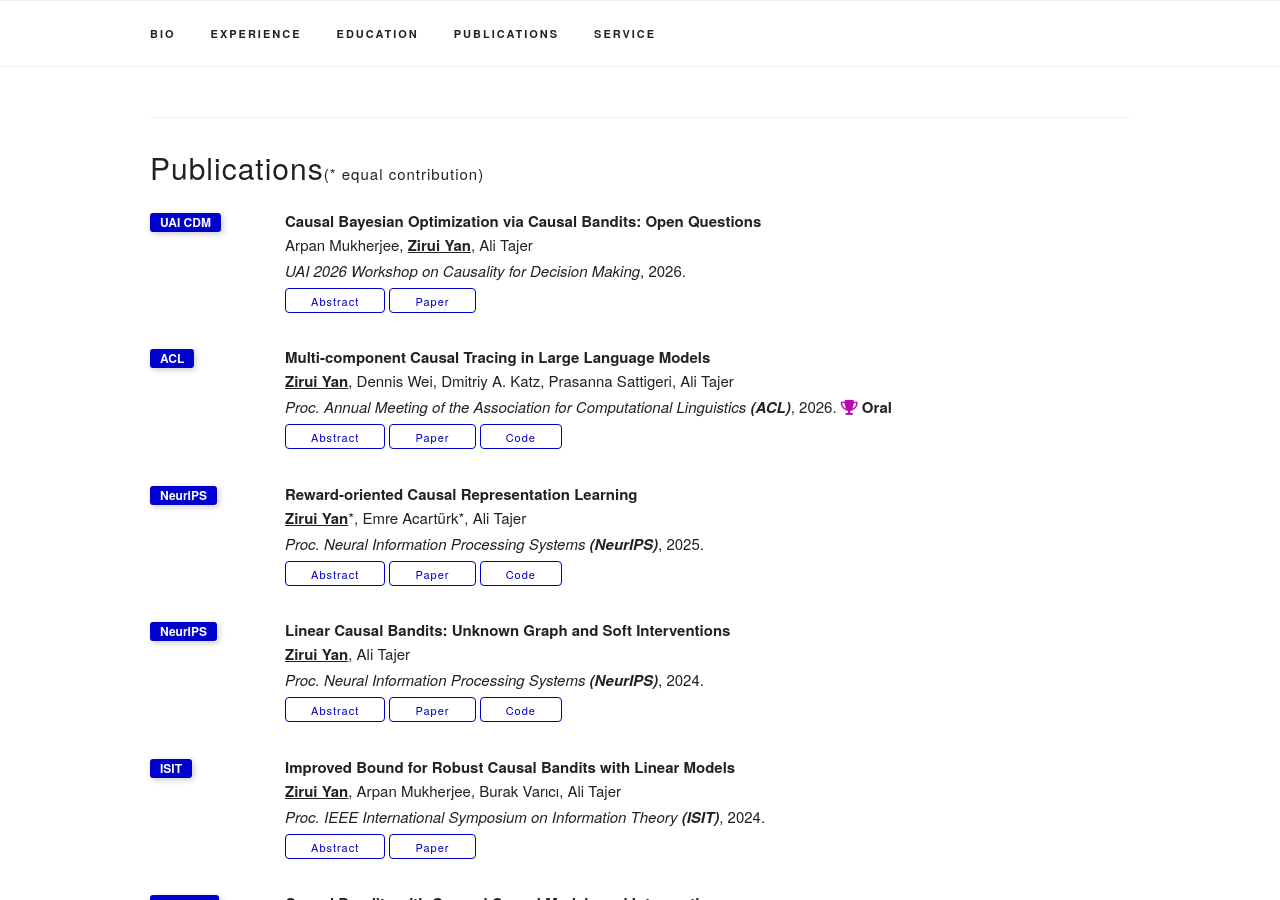
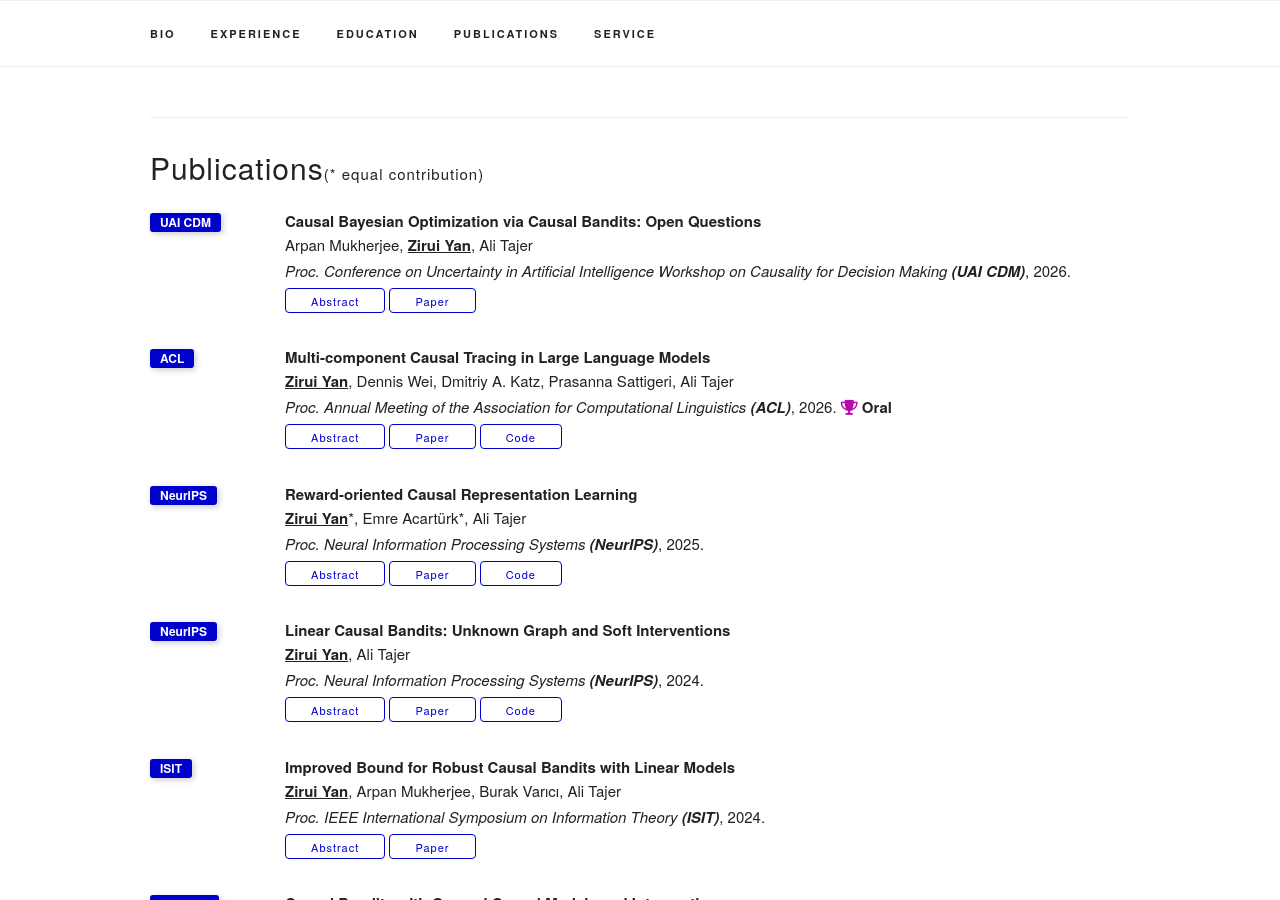
Before and after one commit to ZiruiYan/ziruiyan.github.io, a Jekyll site: the page built from index.html, in a window 1280 px wide and 900 px high, scrolled down 1227 px. Built offline with Jekyll 4.4.1, drawn with Linux system fonts in a browser that asks for light colours; some web fonts are replaced.

Commit message:
Expand the UAI CDM venue to match publication formatting

```diff
--- a/_data/publications.yaml
+++ b/_data/publications.yaml
@@ -8,7 +8,7 @@ papers:
       - "Arpan Mukherjee"
       - "Zirui Yan"
       - "Ali Tajer"
-    venue: "UAI 2026 Workshop on Causality for Decision Making"
+    venue: "Proc. Conference on Uncertainty in Artificial Intelligence Workshop on Causality for Decision Making <strong>(UAI CDM)</strong>"
     citation_conference_title: "UAI 2026 Workshop on Causality for Decision Making"
     year: "2026"
     paper_page: "/publications/causal-bayesian-optimization-via-causal-bandits-open-questions/"
```
